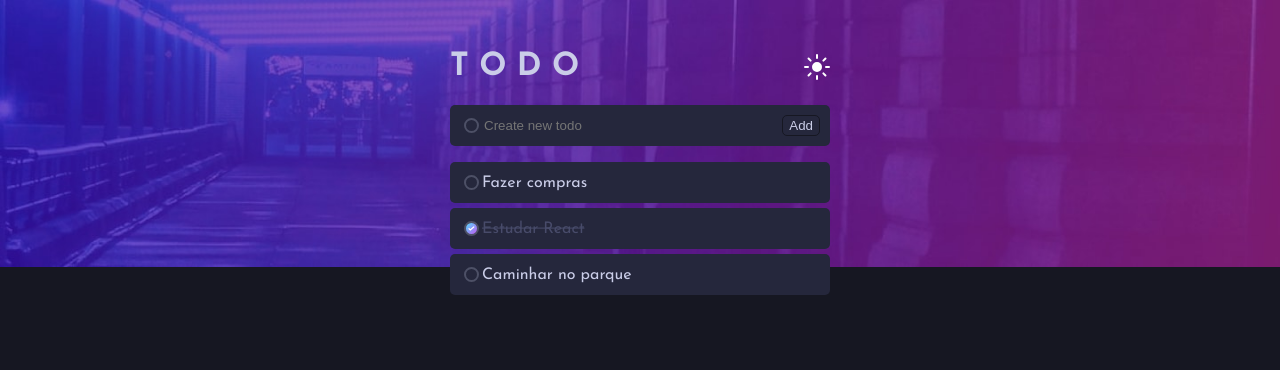
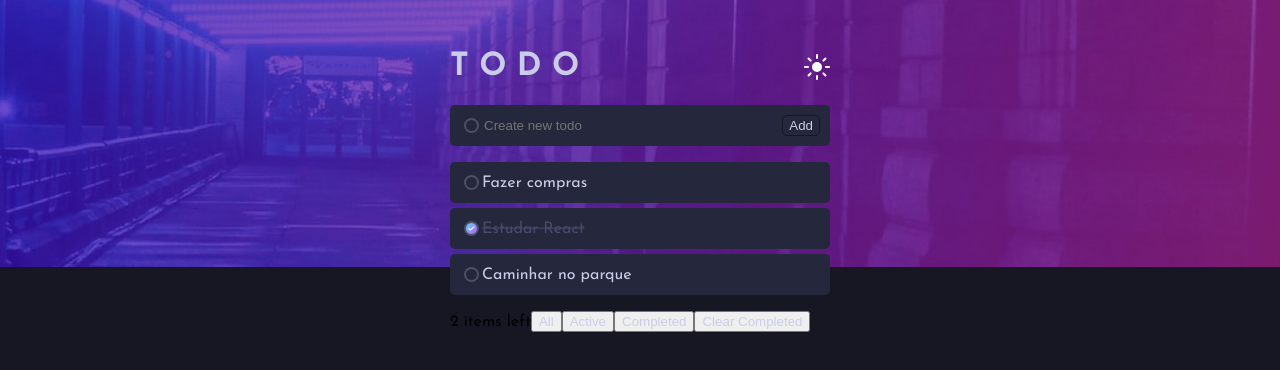
Before and after one commit to Edluel/todo-app, a React (Create React App) app: page / in a window 1280 px wide. Shown: the top 370 px of the page. Built offline with nearby package versions, Linux system fonts and the light colour scheme.

Commit message:
Feat: Menu to filter tasks and clear done

```diff
--- a/src/App.js
+++ b/src/App.js
@@ -12,17 +12,20 @@ function App() {
     {
       index: 0,
       text: 'Fazer compras',
-      done: false
+      done: false,
+      hidden: false
     },
     {
       index: 1,
       text: 'Estudar React',
-      done: true
+      done: true,
+      hidden: false
     },
     {
       index: 2,
       text: 'Caminhar no parque',
-      done: false
+      done: false,
+      hidden: false
     },
   ]);
 
--- a/src/components/addToDo/AddToDo.jsx
+++ b/src/components/addToDo/AddToDo.jsx
@@ -20,7 +20,8 @@ export default function AddToDo(props) {
     const newTodo = {
       index: data.length,
       text: newTodoText,
-      done: isChecked
+      done: isChecked,
+      hidden: false,
     };
     setData([...data, newTodo]);
     setNewTodoText('');
--- a/src/components/toDoList/ToDoList.jsx
+++ b/src/components/toDoList/ToDoList.jsx
@@ -2,6 +2,7 @@ import React from 'react';
 import { useState } from 'react';
 import { DragDropContext, Droppable, Draggable } from 'react-beautiful-dnd';
 import './toDoList.css';
+import ToDoMenu from '../toDoMenu/ToDoMenu';
 
 export default function ToDoList(props) {
   const { data, setData } = props;
@@ -34,6 +35,7 @@ export default function ToDoList(props) {
             <ul {...provided.droppableProps} ref={provided.innerRef}>
               {data.map((item, index) => (
                 // carrega os itens da lista
+                item.hidden ? null :( // se o item estiver com hidden = true, não renderiza
                   <Draggable key={item.index} draggableId={String(item.index)} index={index}>
                     {(provided, snapshot) => (
                       // item reordenável, precisa de key para funcionar
@@ -50,12 +52,14 @@ export default function ToDoList(props) {
                       </li>
                     )}
                   </Draggable>
+                )
               ))}
               {provided.placeholder}
             </ul>
           )}
         </Droppable>
       </DragDropContext>
+      <ToDoMenu data={data} setData={setData} />
     </div>
   );
 }
--- /dev/null
+++ b/src/components/toDoMenu/ToDoMenu.jsx
@@ -0,0 +1,44 @@
+import React, { useState } from 'react';
+
+export default function ToDoMenu(props) {
+  const { data, setData } = props;
+  const [filter, setFilter] = useState('all');
+
+  // função para definir a propriedade hidden de cada item com base no filtro selecionado
+  const updateDataVisibility = (filter) => {
+    setData(
+      data.map((item) => {
+        if (filter === 'completed') {
+          return { ...item, hidden: !item.done };
+        } else if (filter === 'incomplete') {
+          return { ...item, hidden: item.done };
+        } else {
+          return { ...item, hidden: false };
+        }
+      })
+
+    );
+    setFilter(filter);
+  };
+
+  // função para limpar todos os itens concluídos
+  const clearCompleted = () => {
+    const newData = data.filter((item) => !item.done);
+    setData(newData);
+  };
+
+  // contar quantos itens estão com done = false
+  const countIncomplete = () => {
+    return data.filter((item) => !item.done).length;
+  };
+
+  return (
+    <div className="to-do-list-menu">
+      <span>{countIncomplete()} items left</span>
+      <button onClick={() => updateDataVisibility('all')}>All</button>
+      <button onClick={() => updateDataVisibility('incomplete')}>Active</button>
+      <button onClick={() => updateDataVisibility('completed')}>Completed</button>
+      <button onClick={clearCompleted}>Clear Completed</button>
+    </div>
+  );
+}
```
Lines whose indentation alone changed are shown as unchanged.
